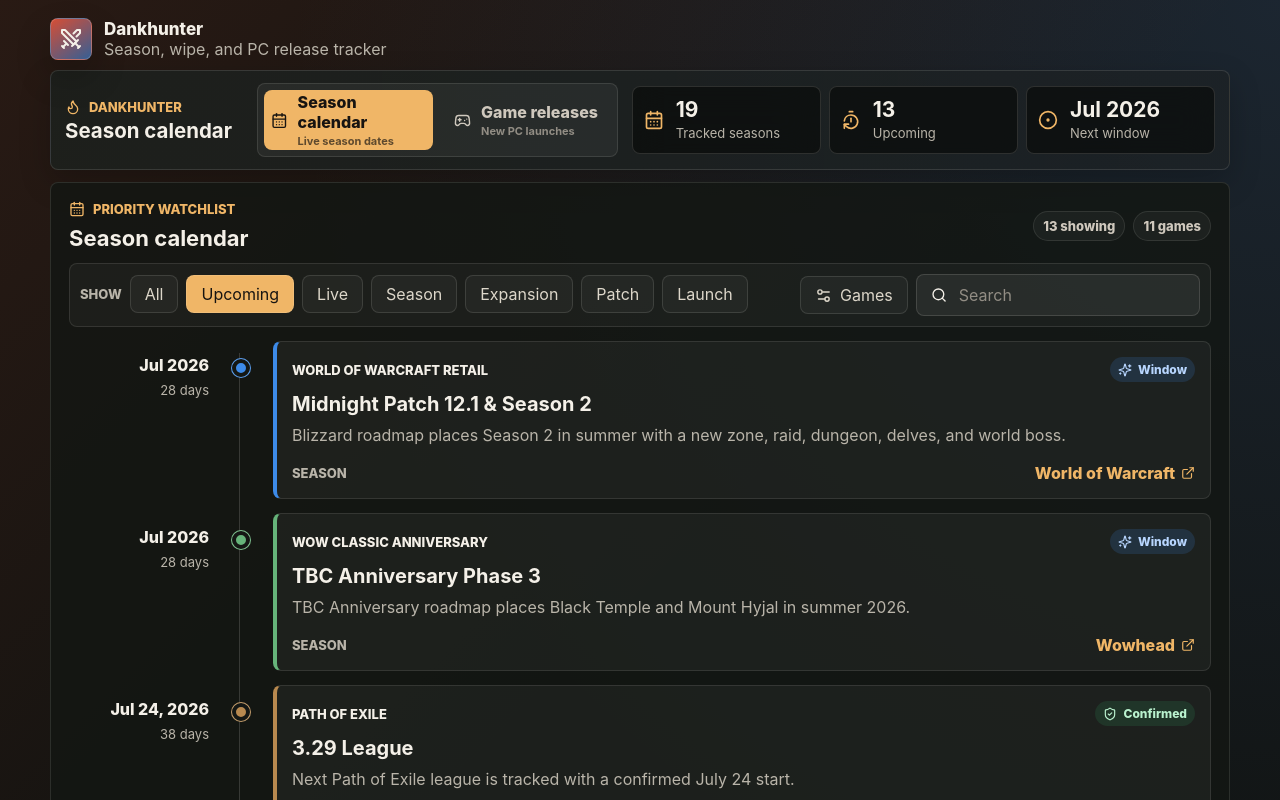
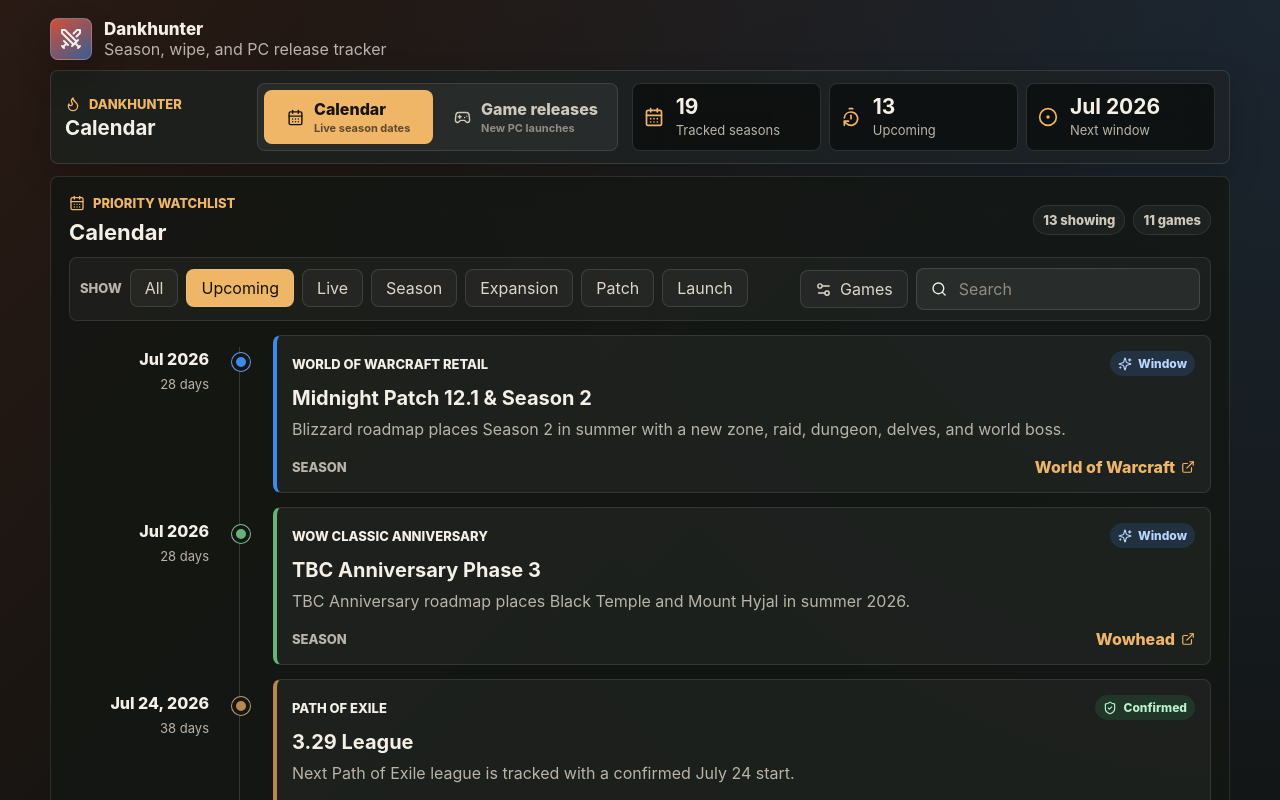
Before and after one commit to andrhagman/dankhunter, a React (Vite) app: page / in a window 1280 px wide. Shown: the top 800 px of the page. Built offline with nearby package versions, Linux system fonts and the light colour scheme.

Commit message:
Add motion animations

```diff
--- a/package.json
+++ b/package.json
@@ -12,6 +12,7 @@
   },
   "dependencies": {
     "lucide-react": "^0.468.0",
+    "motion": "^12.40.0",
     "react": "^19.0.0",
     "react-dom": "^19.0.0"
   },
--- a/src/main.tsx
+++ b/src/main.tsx
@@ -1,5 +1,6 @@
 import React from "react";
 import { createRoot } from "react-dom/client";
+import { AnimatePresence, motion, useReducedMotion, type Transition, type Variants } from "motion/react";
 import {
   CalendarDays,
   CircleDot,
@@ -38,6 +39,19 @@
 
 type ViewMode = "seasons" | "releases";
 
+const panelMotion: Variants = {
+  hidden: { opacity: 0, y: 10, filter: "blur(3px)" },
+  visible: { opacity: 1, y: 0, filter: "blur(0px)" },
+  exit: { opacity: 0, y: -8, filter: "blur(3px)" }
+};
+
+const itemMotion: Variants = {
+  hidden: { opacity: 0, y: 8 },
+  visible: { opacity: 1, y: 0 }
+};
+
+const smoothTransition: Transition = { duration: 0.22, ease: "easeOut" };
+
 function normalizedDate(date: string) {
   return new Date(date);
 }
@@ -67,6 +81,7 @@
 }
 
 function App() {
+  const reduceMotion = useReducedMotion();
   const [query, setQuery] = React.useState("");
   const [kind, setKind] = React.useState("Upcoming");
   const [mode, setMode] = React.useState<ViewMode>("seasons");
@@ -119,6 +134,23 @@
           next: nextRelease ? prettyDate(nextRelease.date, nextRelease.confidence) : "None",
           nextLabel: "Next release"
         };
+  const motionProps = reduceMotion
+    ? {}
+    : {
+        initial: "hidden",
+        animate: "visible",
+        exit: "exit",
+        variants: panelMotion,
+        transition: smoothTransition
+      };
+  const itemMotionProps = reduceMotion
+    ? {}
+    : {
+        initial: "hidden",
+        animate: "visible",
+        variants: itemMotion,
+        transition: smoothTransition
+      };
 
   React.useEffect(() => {
     localStorage.setItem(preferenceStorageKey, JSON.stringify(selectedGames));
@@ -157,13 +189,17 @@
         </div>
       </section>
 
-      <section className="hero">
+      <motion.section className="hero" layout>
         <div className="hero-primary">
           <div className="hero-copy">
             <p className="eyebrow">
               <Flame size={16} /> Dankhunter
             </p>
-            <h1>{mode === "seasons" ? "Season calendar" : "Game releases"}</h1>
+            <AnimatePresence mode="wait" initial={false}>
+              <motion.h1 key={mode} {...motionProps}>
+                {mode === "seasons" ? "Calendar" : "Game releases"}
+              </motion.h1>
+            </AnimatePresence>
           </div>
 
           <section className="mode-switch" aria-label="Tracker mode">
@@ -175,7 +211,7 @@
             >
               <CalendarDays size={17} />
               <span>
-                Season calendar
+                Calendar
                 <small>Live season dates</small>
               </span>
             </button>
@@ -195,25 +231,29 @@
         </div>
 
         <div className="stats-grid" aria-label="Tracker stats">
-          <Metric icon={<CalendarDays />} label={activeStats.label} value={activeStats.events} />
-          <Metric icon={<TimerReset />} label={activeStats.upcomingLabel} value={activeStats.upcoming} />
-          <Metric
-            icon={<CircleDot />}
-            label={activeStats.nextLabel}
-            value={activeStats.next}
-          />
+          <AnimatePresence mode="popLayout" initial={false}>
+            <Metric key={activeStats.label} icon={<CalendarDays />} label={activeStats.label} value={activeStats.events} />
+            <Metric key={activeStats.upcomingLabel} icon={<TimerReset />} label={activeStats.upcomingLabel} value={activeStats.upcoming} />
+            <Metric
+              key={activeStats.nextLabel}
+              icon={<CircleDot />}
+              label={activeStats.nextLabel}
+              value={activeStats.next}
+            />
+          </AnimatePresence>
         </div>
-      </section>
+      </motion.section>
 
       <section className="layout">
+        <AnimatePresence mode="wait" initial={false}>
         {mode === "seasons" ? (
-          <div className="panel timeline-panel">
+          <motion.div className="panel timeline-panel" key="calendar" {...motionProps}>
             <div className="section-heading">
               <div>
                 <p className="eyebrow">
                   <CalendarDays size={16} /> Priority watchlist
                 </p>
-                <h2>Season calendar</h2>
+                <h2>Calendar</h2>
               </div>
               <div className="panel-summary" aria-label="Calendar summary">
                 <span>{filteredEvents.length} showing</span>
@@ -221,8 +261,8 @@
               </div>
             </div>
 
-            <section className="calendar-toolbar" aria-label="Season calendar controls">
-              <div className="toolbar-group" aria-label="Season calendar filters">
+            <section className="calendar-toolbar" aria-label="Calendar controls">
+              <div className="toolbar-group" aria-label="Calendar filters">
                 <span className="toolbar-label">Show</span>
                 {["All", "Upcoming", "Live", "Season", "Expansion", "Patch", "Launch"].map((filter) => (
                   <button
@@ -256,8 +296,15 @@
               </div>
             </section>
 
+            <AnimatePresence initial={false}>
             {isPreferencesOpen ? (
-              <div className="preferences-popover" role="dialog" aria-label="Season calendar preferences">
+              <motion.div
+                className="preferences-popover"
+                role="dialog"
+                aria-label="Calendar preferences"
+                key="preferences"
+                {...motionProps}
+              >
                 <div className="preferences-header">
                   <div>
                     <strong>My calendar</strong>
@@ -295,24 +342,27 @@
                     Reset
                   </button>
                 </div>
-              </div>
+              </motion.div>
             ) : null}
+            </AnimatePresence>
 
             <div className="timeline">
               {filteredEvents.length > 0 ? (
-                filteredEvents.map((event) => <TimelineCard key={event.id} event={event} />)
+                filteredEvents.map((event, index) => (
+                  <TimelineCard key={event.id} event={event} index={index} reduceMotion={Boolean(reduceMotion)} />
+                ))
               ) : (
-                <div className="empty-state">
+                <motion.div className="empty-state" {...itemMotionProps}>
                   <strong>No matching seasons</strong>
                   <span>Adjust your calendar preferences, search, or filter.</span>
-                </div>
+                </motion.div>
               )}
             </div>
-          </div>
+          </motion.div>
         ) : null}
 
         {mode === "releases" ? (
-          <aside className="panel releases-panel">
+          <motion.aside className="panel releases-panel" key="releases" {...motionProps}>
             <div className="section-heading">
               <div>
                 <p className="eyebrow">
@@ -335,24 +385,37 @@
 
             <div className="release-list">
               {filteredReleases.length > 0 ? (
-                filteredReleases.map((release) => (
-                  <a className="release-row" href={release.sourceUrl} key={release.id}>
+                filteredReleases.map((release, index) => (
+                  <motion.a
+                    className="release-row"
+                    href={release.sourceUrl}
+                    key={release.id}
+                    {...(reduceMotion
+                      ? {}
+                      : {
+                          initial: "hidden",
+                          animate: "visible",
+                          variants: itemMotion,
+                          transition: { ...smoothTransition, delay: Math.min(index * 0.018, 0.18) }
+                        })}
+                  >
                     <div>
                       <strong>{release.title}</strong>
                       <span>{release.genre}</span>
                     </div>
                     <time>{prettyDate(release.date, release.confidence)}</time>
-                  </a>
+                  </motion.a>
                 ))
               ) : (
-                <div className="empty-state">
+                <motion.div className="empty-state" {...itemMotionProps}>
                   <strong>No matching releases</strong>
                   <span>Try another game title, genre, or platform.</span>
-                </div>
+                </motion.div>
               )}
             </div>
-          </aside>
+          </motion.aside>
         ) : null}
+        </AnimatePresence>
       </section>
     </main>
   );
@@ -375,13 +438,20 @@
 
 function Metric({ icon, label, value }: { icon: React.ReactNode; label: string; value: string | number }) {
   return (
-    <div className="metric">
+    <motion.div
+      animate="visible"
+      className="metric"
+      initial="hidden"
+      layout
+      transition={smoothTransition}
+      variants={itemMotion}
+    >
       <span>{icon}</span>
       <div>
         <strong>{value}</strong>
         <p>{label}</p>
       </div>
-    </div>
+    </motion.div>
   );
 }
 
@@ -407,12 +477,32 @@
   );
 }
 
-function TimelineCard({ event }: { event: TimelineEvent }) {
+function TimelineCard({
+  event,
+  index,
+  reduceMotion
+}: {
+  event: TimelineEvent;
+  index: number;
+  reduceMotion: boolean;
+}) {
   const remaining = daysUntil(event.date);
   const isPast = remaining < 0;
 
   return (
-    <article className="timeline-card" style={{ "--accent": event.accent } as React.CSSProperties}>
+    <motion.article
+      className="timeline-card"
+      layout
+      style={{ "--accent": event.accent } as React.CSSProperties}
+      {...(reduceMotion
+        ? {}
+        : {
+            initial: "hidden",
+            animate: "visible",
+            variants: itemMotion,
+            transition: { ...smoothTransition, delay: Math.min(index * 0.025, 0.2) }
+          })}
+    >
       <div className="date-block">
         <time>{prettyDate(event.date, event.confidence)}</time>
         <span>{isPast ? "Live now" : `${remaining} days`}</span>
@@ -435,7 +525,7 @@
           </a>
         </div>
       </div>
-    </article>
+    </motion.article>
   );
 }
 
```
Also changed, not shown: 1 other file (tests, documents, lock files or other folders).
